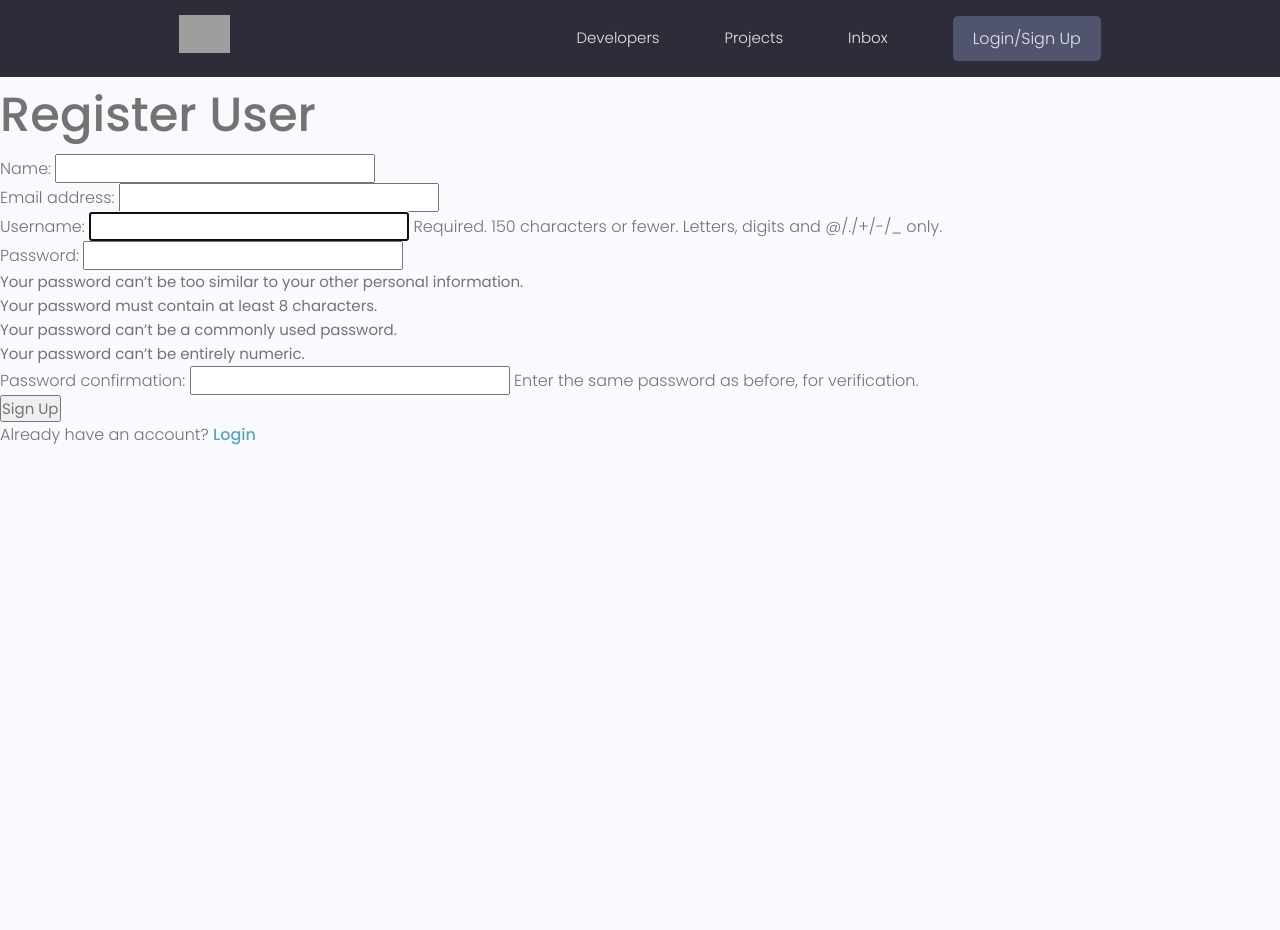
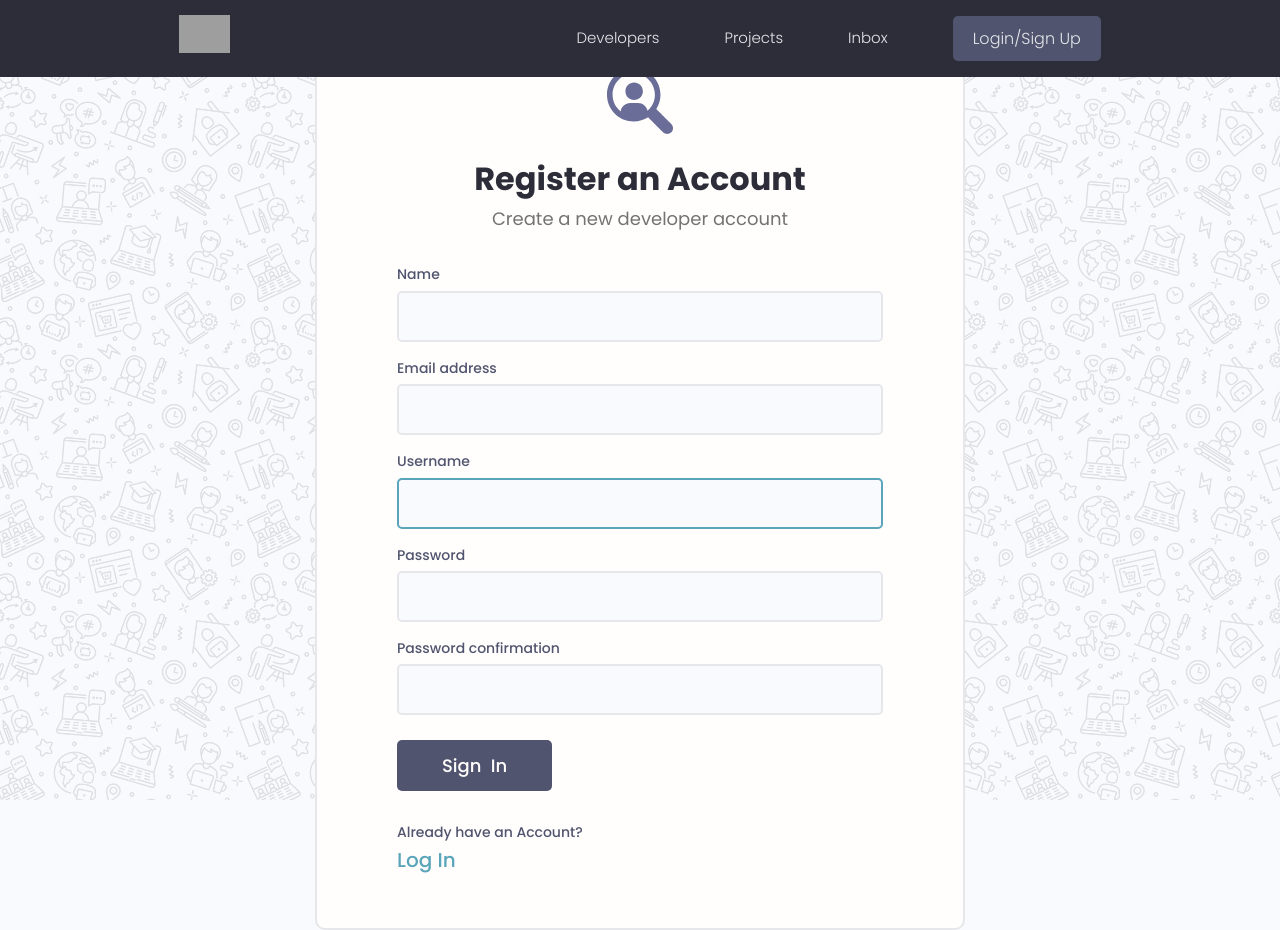
Before and after one commit to larilariv/DI-Django, a Django app: page /register/ in a window 1280 px wide. Before the commit the page ends 445 px from the top, so only its background shows below. Run offline with Django 4.2, Linux system fonts and the light colour scheme; some libraries are stand-ins or nearby versions; grey boxes are pictures that could not be loaded.

Commit message:
Styling Login & Register Page video half complete

```diff
--- a/devsearch/users/forms.py
+++ b/devsearch/users/forms.py
@@ -9,3 +9,9 @@ class CustomUserCreationForm(UserCreationForm):
         labels = {
             'first_name':'Name',
         }
+
+    def __init__(self, *args, **kwargs):
+        super(CustomUserCreationForm, self).__init__(*args, **kwargs)
+
+        for name, field in self.fields.items():
+            field.widget.attrs.update({'class': 'input'})
--- a/devsearch/users/templates/users/login_register.html
+++ b/devsearch/users/templates/users/login_register.html
@@ -1,27 +1,101 @@
 {% extends 'main.html' %}
-
+{% load static %}
 {% block content %}
 
 {% if page == 'register' %}
-<h1>Register User</h1>
 
-<form method="POST" action="{% url 'register' %}">
-{% csrf_token %}
-{{form.as_p}}
-<input type="submit" value="Sign Up" />
-</form>
+<div class="auth">
+    <div class="card">
+      <div class="auth__header text-center">
+        <a href="/">
+          <img src="{% static 'images/icon.svg' %}" alt="icon" />
+        </a>
+        <h3>Register an Account</h3>
+        <p>Create a new developer account</p>
+      </div>
 
-<p>Already have an account? <a href="{% url 'login' %}">Login</a></p>
+      <form method="POST" action="{% url 'register' %}" class="form auth__form">
+        {% csrf_token %}
+
+        {% for field in form %}
+        <div class="form__field">
+            <label for="formInput#text">{{field.label}}</label>
+            {{field}}
+
+            <!-- {% if field.help_text %}
+                <small>{{field.help_text}}</small>
+            {% endif %} -->
+
+            {% for error in field.errors %}
+                <p style="color: red;">{{error}}</p>
+            {% endfor %}
+
+        </div>
+        {% endfor %}
+
+        <div class="auth__actions">
+          <input class="btn btn--sub btn--lg" type="submit" value="Sign  In" />
+        </div>
+
+      </form>
+
+      <div class="auth__alternative">
+        <p>Already have an Account?</p>
+        <a href="{% url 'login' %}">Log In</a>
+      </div>
+
+    </div>
+  </div>
 
 {% else %}
-<form action="{% url 'login' %}" method="POST">
-    {% csrf_token %}
-    <input type="text" name="username" placeholder="Enter username" />
-    <input type="password" name="password" placeholder="Enter password" />
-    <input type="submit" value="Log In" />
 
-    <p>Don't have an account? <a href="{% url 'register' %}">Sign Up</a></p>
-</form>
+<div class="auth">
+      <div class="card">
+        <div class="auth__header text-center">
+          <a href="/">
+            <img src="{% static 'images/icon.svg' %}" alt="icon" />
+          </a>
+          <h3>Account Login</h3>
+          <p>Hello Developer, Welcome Back!</p>
+        </div>
+
+        <form action="{% url 'login' %}" method="POST" class="form auth__form">
+            {% csrf_token %}
+          <!-- Input:Email -->
+          <div class="form__field">
+            <label for="formInput#text">Username: </label>
+            <input
+              class="input input--text"
+              id="formInput#text"
+              type="text"
+              name="username"
+              placeholder="Enter your username..."
+            />
+          </div>
+
+          <!-- Input:Password -->
+          <div class="form__field">
+            <label for="formInput#password">Password: </label>
+            <input
+              class="input input--password"
+              id="formInput#passowrd"
+              type="password"
+              name="password"
+              placeholder="••••••••"
+            />
+          </div>
+          <div class="auth__actions">
+            <input class="btn btn--sub btn--lg" type="submit" value="Log In" />
+            <a href="forgetpassword.html">Forget Password?</a>
+          </div>
+        </form>
+        <div class="auth__alternative">
+          <p>Don’t have an Account?</p>
+          <a href="{% url 'register' %}">Sign Up</a>
+        </div>
+      </div>
+</div>
+
 {% endif %}
 
 {% endblock content %}
```
Also changed, not shown: devsearch/static/images/icon.svg (added), devsearch/static/images/pattern.jpg (added).
